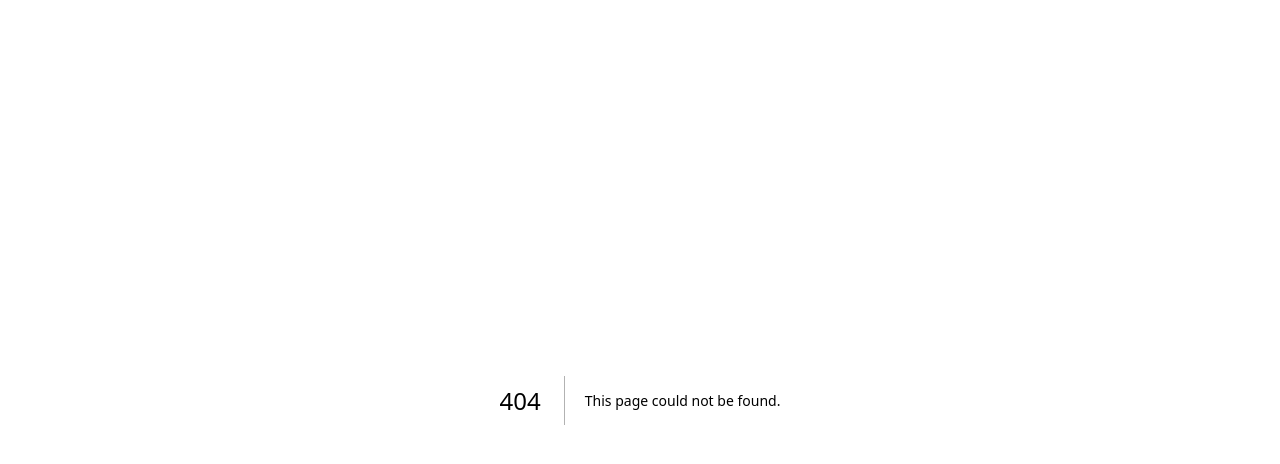
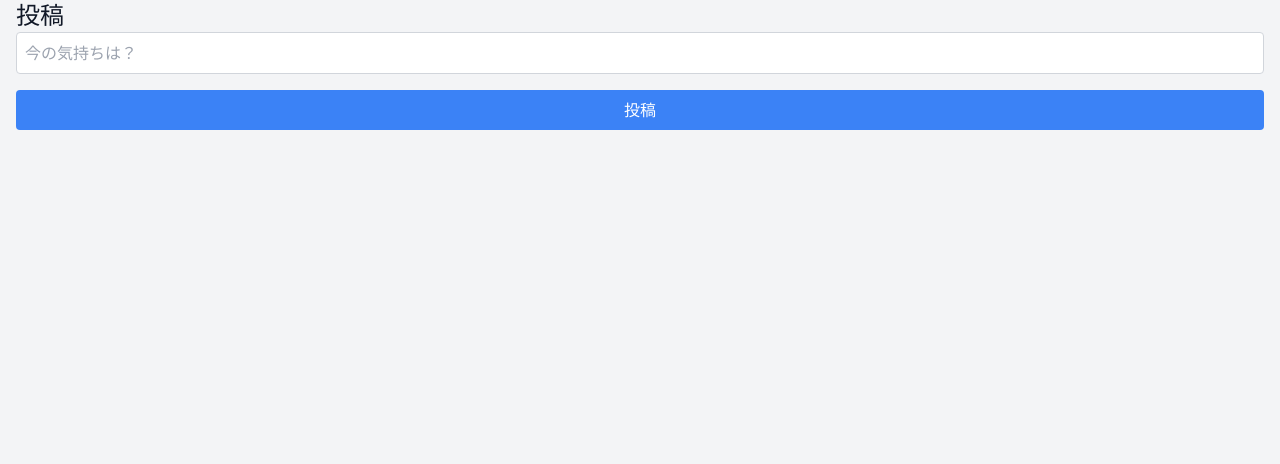
Before and after one commit to tsubasa-gh/prisma-tutorial, a Next.js app: page /create-post in a window 1280 px wide. Before the commit this address had no page. Shown: the top 464 px of the page. Built offline with nearby package versions, Linux system fonts and the light colour scheme.

Commit message:
[add]投稿一覧取得API作成

```diff
--- a/src/app/api/create-post/route.ts
+++ b/src/app/api/create-post/route.ts
@@ -12,6 +12,6 @@ export async function POST(req: NextRequest) {
         return NextResponse.json(post);
     } catch(error) {
         console.error("投稿作成に失敗しました:", error);
-        return NextResponse.json({ error: '投稿作成失敗' }, { status: 400 });
+        return NextResponse.json({ error: '投稿作成失敗' }, { status: 500 });
     }
 }
--- /dev/null
+++ b/src/app/api/posts/route.ts
@@ -0,0 +1,16 @@
+import { NextRequest, NextResponse } from "next/server";
+import { prisma } from "../../../../lib/prisma";
+
+export async function GET(req: NextRequest) {
+    try {
+        const posts = await prisma.post.findMany({
+            include: { author: true }, // post レコードに関連する author レコードも一緒に取得
+            orderBy: { createdAt: 'desc' }
+        });
+
+        return NextResponse.json(posts);
+    } catch(error) {
+        console.error("Error fetching posts:", error);
+        return NextResponse.json({ error: "Error fetching posts:" }, { status: 500 });
+    }
+    }
--- /dev/null
+++ b/src/app/create-post/page.tsx
@@ -0,0 +1,43 @@
+'use client'
+
+import  React, { useState } from "react"
+import { useRouter } from "next/navigation";
+
+const CreatePost = () => {
+    const [content, setContent] = useState('');
+    const router = useRouter();
+
+
+    const handleSubmit = async (e: React.FormEvent) => {
+        e.preventDefault();
+
+        // 仮のauthorIdを使用（実際には認証機能が必要）
+        const authorId = 1;
+
+        const response = await fetch('/api/create-post', {
+            method: 'POST',
+            headers: { 'Content-Type': 'application/json' },
+            body: JSON.stringify({ content, authorId })
+        });
+
+        if (response.ok) {
+            router.push('/');
+        } else {
+            console.log('登録失敗');
+        }
+    };
+
+
+    return (
+        <div className="container mx-auto px-4">
+            <h1 className="text-2xl">投稿</h1>
+            <form onSubmit={handleSubmit} className="flex flex-col space-y-4">
+                <input type="text" placeholder="今の気持ちは？" value={content} onChange={(e) => setContent(e.target.value)}
+                    className="p-2 border border-gray-300 rounded" />
+                <button type="submit" className="p-2 bg-blue-500 text-white rounded">投稿</button>
+            </form>
+        </div>
+    );
+}
+
+export default CreatePost;
--- a/src/app/register/page.tsx
+++ b/src/app/register/page.tsx
@@ -10,8 +10,7 @@ const Register = () => {
     const router = useRouter();
 
     const handleSubmit = async (e: React.FormEvent) => {
-        e.preventDefault(); // フォームのデフォルトの送信動作を停止
-        console.log({ name, email, password })
+        e.preventDefault(); // フォームのデフォルトの送信動作（フォームデータをサーバーに送信しページをリロード）を停止する必要アリ
 
         const response = await fetch('/api/register', { // '/api/register' エンドポイントにデータを送信
             method: 'POST',
@@ -23,7 +22,6 @@ const Register = () => {
             router.push('/');
         } else {
             console.log('登録失敗');
-            console.log(response);
         };
     };
 
```
